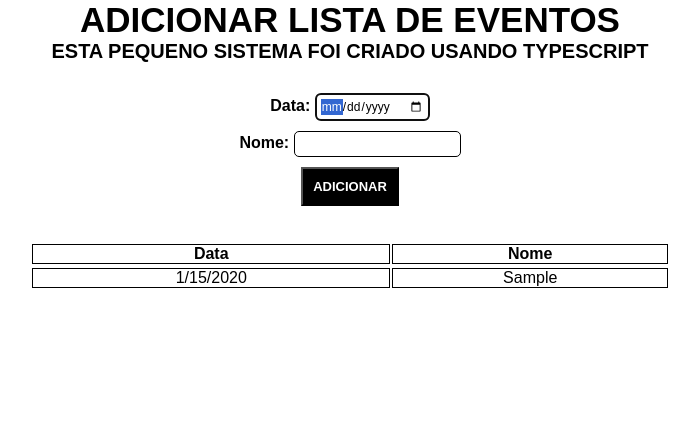
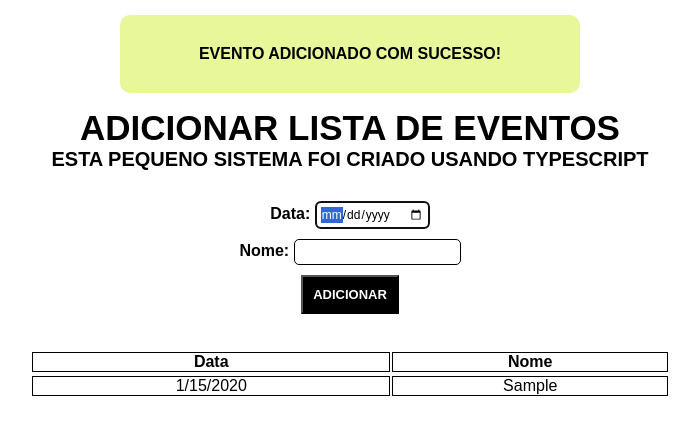
Before and after one commit to gabrielbarbosa1999/lista-de-eventos, a website with bundled scripts: page dirt/index.html in a window 1280 px wide. Both pictures are taken after typing "2020-01-15", "Sample" into the empty fields and a click on the input "Adicionar". Shown: the whole page, without its empty margins (290-989 px from the left). Built offline with nearby package versions, Linux system fonts and the light colour scheme.

Commit message:
Adicionado mensagem apos adicionar evento

```diff
--- a/app/controller/eventoController.ts
+++ b/app/controller/eventoController.ts
@@ -1,12 +1,14 @@
 import { Evento } from "../models/evento.js";
 import { Eventos } from "../models/eventos.js";
 import { EventosView } from "../view/eventos-view.js";
+import { MensagemView } from "../view/mensagem-view.js";
 
 export class EventoController {
     private inputData: HTMLInputElement;
     private inputNome: HTMLInputElement;
     private eventos = new Eventos();
     private eventoView = new EventosView('#lista');
+    private mensagemView = new MensagemView('#mensagemAlert');
 
     constructor() {
         this.inputData = document.querySelector('#data');
@@ -19,6 +21,7 @@ export class EventoController {
         this.eventos.adicionar(evento);
         console.log(this.eventos.listar());
         this.eventoView.update(this.eventos);
+        this.mensagemView.update('Evento adicionado com sucesso!')
         this.limparForumlario();
     }
 
--- /dev/null
+++ b/app/view/mensagem-view.ts
@@ -0,0 +1,15 @@
+import { View } from "./view.js";
+
+export class MensagemView extends View {
+
+    templete(model: string): string {
+        return `
+            <p class="alert">${model}</p>
+        `;
+    }
+
+    update(model: string): void {
+        const templete = this.templete(model);
+        this.elemento.innerHTML = templete;
+    }
+}
--- /dev/null
+++ b/app/view/view.ts
@@ -0,0 +1,8 @@
+export class View {
+    protected elemento: HTMLElement;
+    constructor(seletor: string) {
+        this.elemento = document.querySelector(seletor);
+    }
+
+
+}
--- a/dirt/css/style.css
+++ b/dirt/css/style.css
@@ -60,3 +60,20 @@ table td {
     border: 1px solid #000;
     text-align: center;
 }
+#mensagemAlert {
+    display: flex;
+    justify-content: center;
+    align-items: center;
+}
+.alert {
+    display: block;
+    text-align: center;
+    background-color: rgba(227, 245, 129, 0.788);
+    color: #000;
+    width: 400px;
+    padding: 30px;
+    margin: 15px;
+    border-radius: 10px;
+    font-weight: bold;
+    text-transform: uppercase;
+}
--- a/dirt/index.html
+++ b/dirt/index.html
@@ -8,6 +8,8 @@
     <link rel="stylesheet" href="css/style.css">
 </head>
 <body>
+    <div id="mensagemAlert"></div>
+
     <h1>Adicionar Lista de Eventos</h1>
     <h2>Esta pequeno sistema foi criado usando TypeScript</h2>
 
--- a/dirt/js/controller/eventoController.js
+++ b/dirt/js/controller/eventoController.js
@@ -1,10 +1,12 @@
 import { Evento } from "../models/evento.js";
 import { Eventos } from "../models/eventos.js";
 import { EventosView } from "../view/eventos-view.js";
+import { MensagemView } from "../view/mensagem-view.js";
 export class EventoController {
     constructor() {
         this.eventos = new Eventos();
         this.eventoView = new EventosView('#lista');
+        this.mensagemView = new MensagemView('#mensagemAlert');
         this.inputData = document.querySelector('#data');
         this.inputNome = document.querySelector('#nome');
         this.eventoView.update(this.eventos);
@@ -14,6 +16,7 @@ export class EventoController {
         this.eventos.adicionar(evento);
         console.log(this.eventos.listar());
         this.eventoView.update(this.eventos);
+        this.mensagemView.update('Evento adicionado com sucesso!');
         this.limparForumlario();
     }
     criarEvento() {
--- a/dirt/js/view/eventos-view.js
+++ b/dirt/js/view/eventos-view.js
@@ -1,7 +1,5 @@
-export class EventosView {
-    constructor(seletor) {
-        this.elemento = document.querySelector(seletor);
-    }
+import { View } from "./view.js";
+export class EventosView extends View {
     templete(model) {
         return `
             <table>
--- /dev/null
+++ b/dirt/js/view/mensagem-view.js
@@ -0,0 +1,12 @@
+import { View } from "./view.js";
+export class MensagemView extends View {
+    templete(model) {
+        return `
+            <p class="alert">${model}</p>
+        `;
+    }
+    update(model) {
+        const templete = this.templete(model);
+        this.elemento.innerHTML = templete;
+    }
+}
--- /dev/null
+++ b/dirt/js/view/view.js
@@ -0,0 +1,5 @@
+export class View {
+    constructor(seletor) {
+        this.elemento = document.querySelector(seletor);
+    }
+}
```
Also changed, not shown: app/view/eventos-view.ts (+2 -6 lines).
